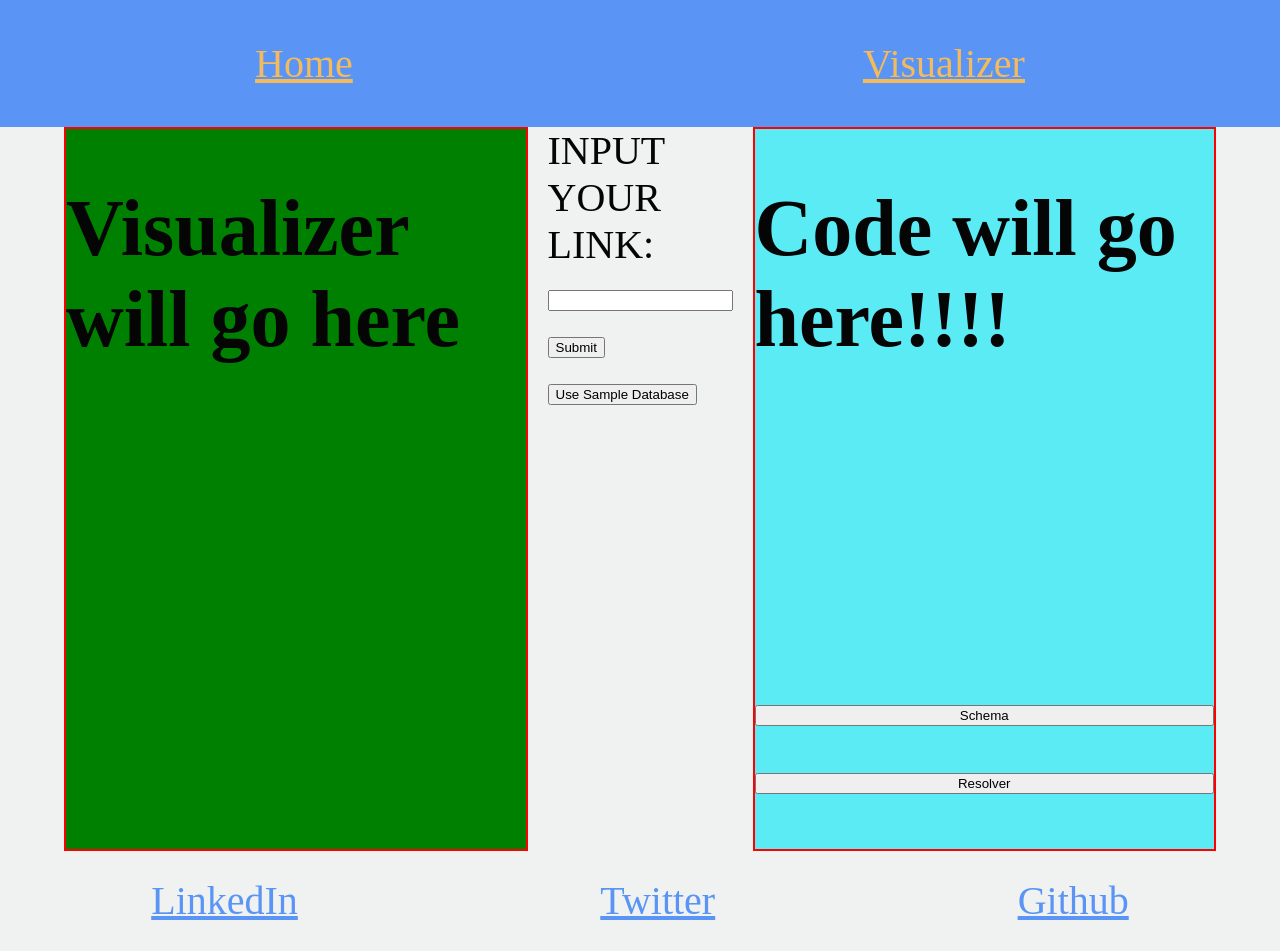
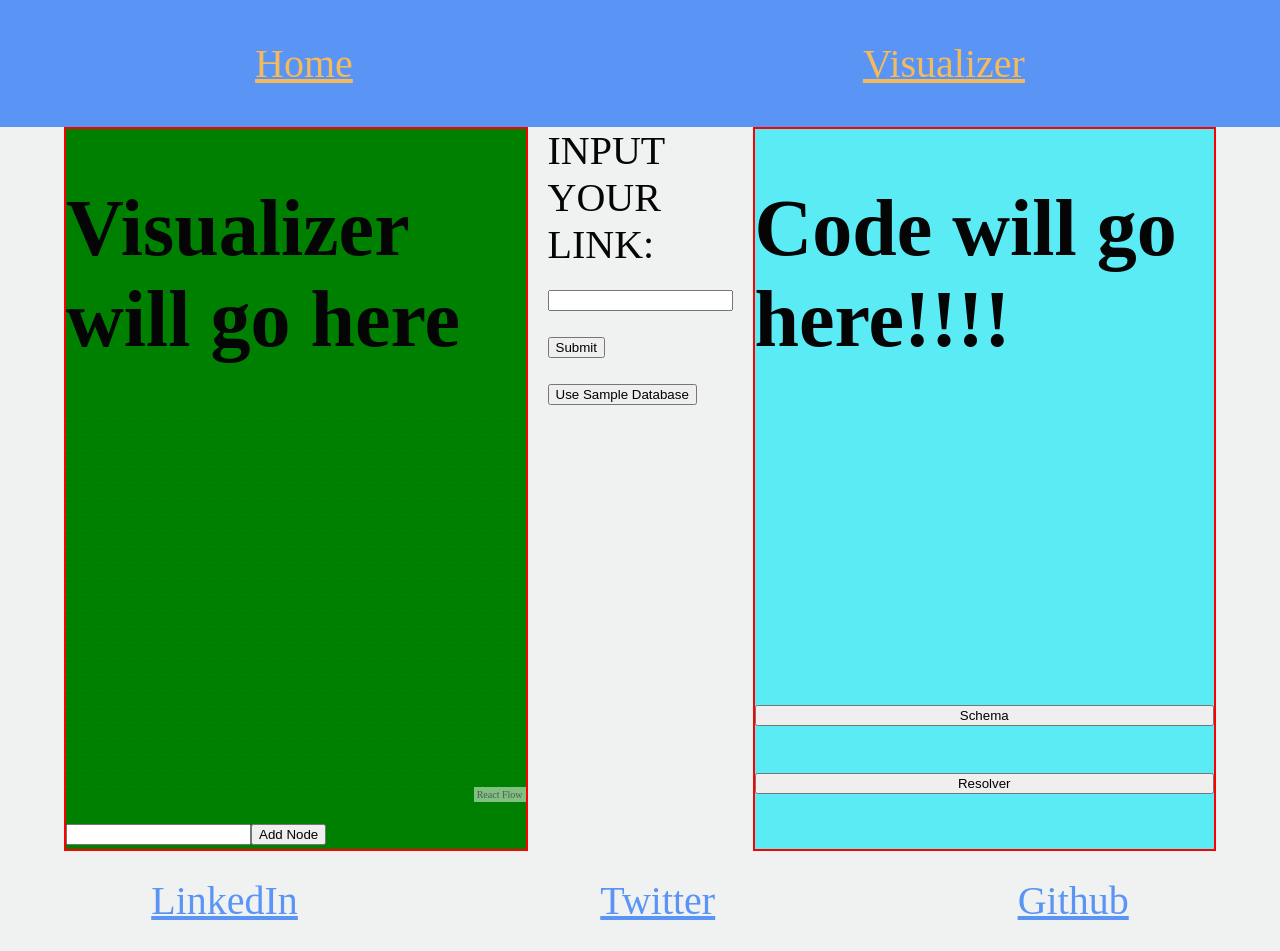
Before and after one commit to oslabs-beta/lexiQL, a React app: page /data in a window 1280 px wide. Shown: the top 951 px of the page. Built offline with nearby package versions, Linux system fonts and the light colour scheme.

Commit message:
dummy node

```diff
--- a/client/components/URIForm.jsx
+++ b/client/components/URIForm.jsx
@@ -1,5 +1,6 @@
 import React, { useContext } from 'react';
 import { VisualizerContext, CodeContext } from '../state/contexts';
+import TableNode from './tableNode';
 
 export default function URIForm() {
   // const { visualizerDispatch } = useContext(VisualizerContext);
@@ -12,12 +13,16 @@ export default function URIForm() {
     fetch('/example-schema')
       .then((res) => res.json())
       .then((data) => {
-        visualizerDispatch({
-          type: 'SET_TABLES',
-          payload: {
-            allTableNames: Object.keys(d),
-          },
-        });
+        const tableNames = Object.keys(data);
+        const tableNodes = [];
+
+        // visualizerDispatch({
+        //   type: 'SET_TABLES',
+        //   payload: {
+        //     // change below based on whatever backend has their data
+        //     tableNames,
+        //   },
+        // });
 
         codeDispatch({
           type: 'SET_CODE',
@@ -52,13 +57,13 @@ export default function URIForm() {
         //   payload: data,
         // });
         console.log('data: ', data);
-        // codeDispatch({
-        //   type: 'SET_CODE',
-        //   payload:
-        //     // schema: data.schema.types,
-        //     // resolver: data.schema.resolvers,
-        //     { test: Object.keys(data) },
-        // });
+        codeDispatch({
+          type: 'SET_CODE',
+          payload:
+            // schema: data.schema.types,
+            // resolver: data.schema.resolvers,
+            { test: Object.keys(data) },
+        });
       });
   };
 
--- /dev/null
+++ b/client/components/tableNode.jsx
@@ -0,0 +1,71 @@
+import React, { useState, Fragment } from 'react';
+import ReactFlow, {
+  addEdge,
+  Background,
+  Controls,
+  MiniMap,
+} from 'react-flow-renderer';
+
+const initialElements = [
+  { id: '1', type: 'input', data: { label: 'Node' }, position: { x: 0, y: 0 } },
+];
+
+// const onLoad = (reactFlowInstance) => {
+//   reactFlowInstance.fitView();
+// };
+
+const tableNode = () => {
+  const [elements, setElements] = useState(initialElements);
+  const [name, setName] = useState('');
+
+  const addNode = () => {
+    setElements((e) =>
+      e.concat({
+        id: (e.length + 1).toString(),
+        data: { label: `${name}` },
+        position: {
+          x: Math.random() * window.innerWidth,
+          y: Math.random() * window.innerHeight,
+        },
+      }),
+    );
+  };
+
+  const onConnect = (params) => setElements((e) => addEdge(params, e));
+
+  return (
+    <Fragment>
+      <ReactFlow
+        elements={elements}
+        // onLoad={onLoad}
+        style={{ width: '100%', height: '90vh' }}
+        onConnect={onConnect}
+        connectionLineStyle={{ stroke: '#ddd', strokeWidth: 2 }}
+        connectionLineType="bezier"
+        snapToGrid={true}
+        snapGrid={[16, 16]}
+      >
+        <Background color="#888" gap={16} />
+        {/*
+        <MiniMap
+          nodeColor={(n) => {
+            if (n.type === 'input') return 'blue';
+            return '#FFCC00';
+          }}
+        /> */}
+      </ReactFlow>
+      <div>
+        <input
+          type="text"
+          onChange={(e) => setName(e.target.value)}
+          name="title"
+        />
+        <button type="button" onClick={addNode}>
+          Add Node
+        </button>
+      </div>
+    </Fragment>
+  );
+};
+
+export default tableNode;
--- a/client/containers/visualizerContainer.jsx
+++ b/client/containers/visualizerContainer.jsx
@@ -1,6 +1,8 @@
-import React from 'react';
+import React, { useContext } from 'react';
 // import Visualizer from '../visualizer/Visualizer';
 import Table from '../visualizer/Table';
+import TableNode from '../components/tableNode';
+import { VisualizerContext } from '../state/contexts';
 
 export default function visualizerContainer() {
   return (
@@ -8,6 +10,7 @@ export default function visualizerContainer() {
       <h1>Visualizer will go here</h1>
       {/* <Table /> */}
       {/* <Visualizer /> */}
+      <TableNode />
     </div>
   );
 }
--- a/client/pages/dataPage.jsx
+++ b/client/pages/dataPage.jsx
@@ -16,26 +16,37 @@ import Footer from '../containers/footer.jsx';
 export default function dataPage() {
   // unclear if we should set the second argument in useReducer as an empty array or to an initial state or 'initialCodeState' as in reducers.js
   const [testCode, codeDispatch] = useReducer(codeReducer, '');
+  const [visualizerState, visualizerDispatch] = useReducer(
+    visualizerReducer,
+    initialVisualizerState,
+  );
 
   return (
     <div className="dataPage">
       {/* {arrComponents} */}
 
       <div className="graphicalContainer">
-        {/* <VisualizerContext.Provider
-        value={{
-          visualizerState,
-          visualizerDispatch
-        }}> */}
-        <VisualizerContainer />
-        {/* </VisualizerContext.Provider> */}
+        <VisualizerContext.Provider
+          value={{
+            visualizerState,
+            visualizerDispatch,
+          }}
+        >
+          <VisualizerContainer />
+          {/* <TableNode /> */}
+        </VisualizerContext.Provider>
 
         {/* <CodeContext.Provider
         value={{
           codeState,
           codeDispatch
         }}> */}
-        <CodeContext.Provider value={{ testCode, codeDispatch }}>
+        <CodeContext.Provider
+          value={{
+            testCode,
+            codeDispatch,
+          }}
+        >
           <PopupContainer />
           <CodeContainer />
         </CodeContext.Provider>
--- a/client/state/reducers.js
+++ b/client/state/reducers.js
@@ -1,6 +1,7 @@
 // Visualizer display on app page
 export const initialVisualizerState = {
-  allTables: [],
+  tableNames: [],
+  tableNodes: [],
 };
 
 export const visualizerReducer = (state, action) => {
@@ -8,7 +9,8 @@ export const visualizerReducer = (state, action) => {
     case 'SET_TABLE':
       return {
         ...state,
-        allTables: action.payload,
+
+        tableNames: action.payload.tableNames,
       };
     // case 'UPDATE_TABLE':
     //   return {
--- a/package.json
+++ b/package.json
@@ -32,6 +32,7 @@
     "react": "^16.14.0",
     "react-devtools": "^4.10.1",
     "react-dom": "^16.14.0",
+    "react-flow-renderer": "^9.4.1",
     "react-hooks": "^1.0.1",
     "react-router-dom": "^5.2.0",
     "request": "^2.79.0",
```
Also changed, not shown: 1 other file (tests, documents, lock files or other folders).
